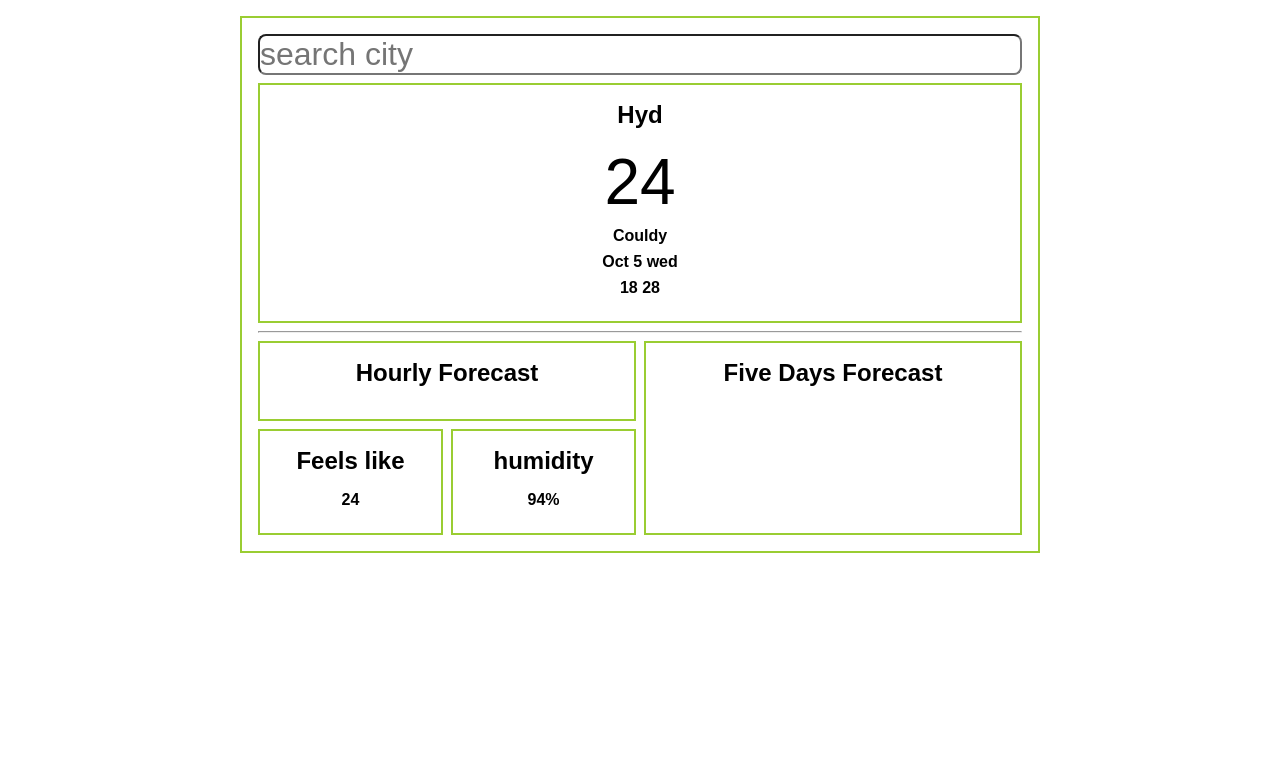
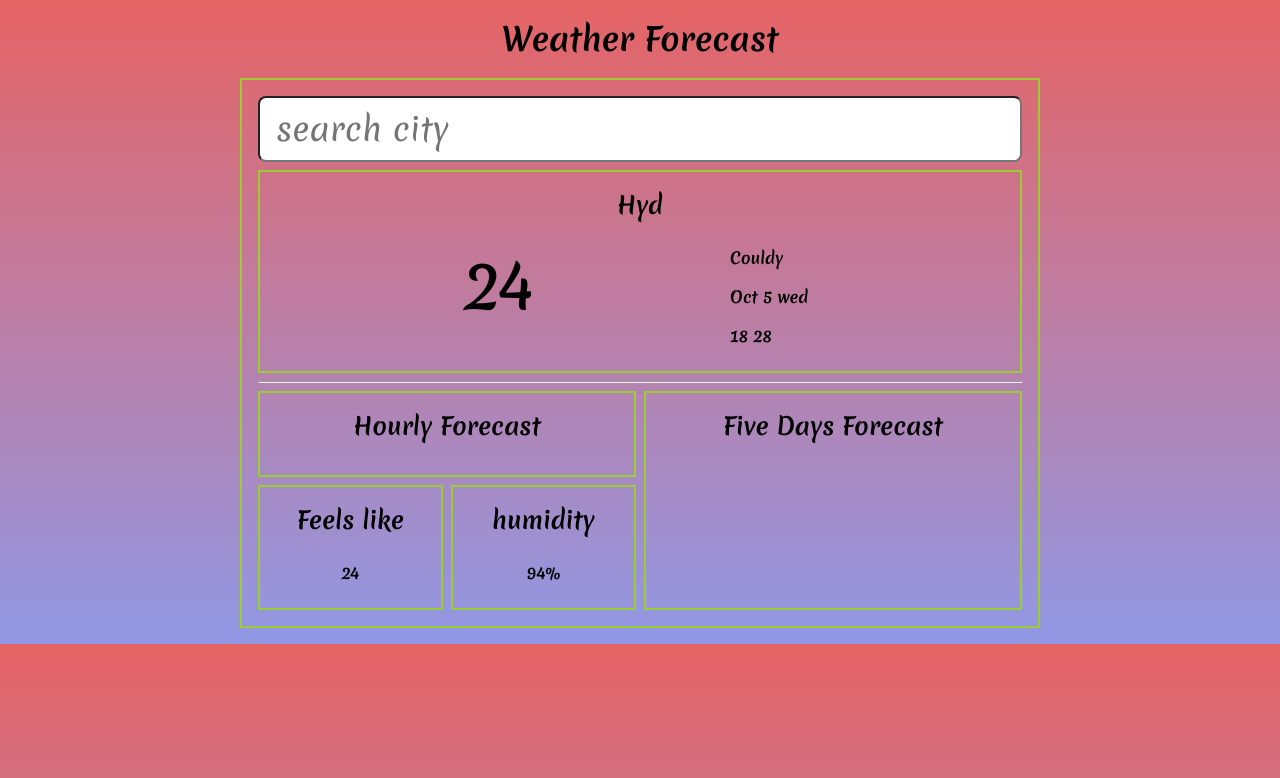
Before and after one commit to anirudhadak2/weather-app, a plain HTML site: page index.html in a window 1280 px wide. Drawn offline with Linux system fonts and the light colour scheme; no server answers.

Commit message:
added basic styling

```diff
--- a/index.html
+++ b/index.html
@@ -8,6 +8,8 @@
     <link rel="stylesheet" href="./src/style.css" />
   </head>
   <body>
+    <header><h1>Weather Forecast</h1></header>
+
     <main class="container">
       <input
         type="search"
--- a/src/hourlyweather.js
+++ b/src/hourlyweather.js
@@ -37,7 +37,7 @@ const loadHourlyForcast = (hourlyForecastData) => {
     innerHTMLString += ` <article>
     <h3 class="time">${timeFormatter.format(new Date(dt_txt))}</h3>
     <img class="icon" src="${getIcon(icon)}">
-    <p class="temp">${formatTemperature(temp)} C</p>
+    <p class="temp">${formatTemperature(temp)}</p>
   </article>`;
   }
   hourlyContainer.innerHTML = innerHTMLString;
--- a/src/search.js
+++ b/src/search.js
@@ -8,7 +8,6 @@ import {
 } from "./app-data.js";
 import { loadCurrentWeatherData } from "./index.js";
 import { loadHourlyData } from "./hourlyweather.js";
-import { load5DayForecast } from "./fiveday.js";
 
 let selectedCity, selectedCityText;
 
--- a/src/style.css
+++ b/src/style.css
@@ -1,3 +1,6 @@
+@import url("https://fonts.googleapis.com/css2?family=Kalam&display=swap");
+@import url("https://fonts.googleapis.com/css2?family=Merienda:wght@400;700&display=swap");
+
 *,
 *::after,
 *::before {
@@ -5,15 +8,10 @@
   margin: 0;
   padding: 0;
 }
-
-body {
-  font-family: Arial, Helvetica, sans-serif;
-  margin: var(--spacing-medium) auto;
-  max-width: 800px;
-}
 :root {
   --spacing-regular: 8px;
   --spacing-medium: 16px;
+  --spacing-small: 4px;
 
   --font-small: 0.5rem;
   --font-medium: 1rem;
@@ -21,6 +19,35 @@ body {
   --font-xl: 4rem;
 
   --font-semibold: 600;
+  --font-family-1: "Kalam", cursive;
+  --font-family-2: "Merienda", cursive;
+}
+body {
+  /* font-family: Arial, Helvetica, sans-serif; */
+  font-family: var(--font-family-2);
+  margin: var(--spacing-medium) auto;
+  max-width: 800px;
+  background: linear-gradient(#e66465, #9198e5);
+}
+
+/* style for scrollbar  */
+.hourly-container::-webkit-scrollbar,
+body::-webkit-scrollbar {
+  width: var(--spacing-medium);
+  height: var(--spacing-small);
+}
+.hourly-container::-webkit-scrollbar-track,
+body::-webkit-scrollbar-track {
+  box-shadow: inset 0 0 6px rgba(0, 0, 0, 0.3);
+}
+.hourly-container::-webkit-scrollbar-thumb,
+body::-webkit-scrollbar-thumb {
+  background-color: darkgrey;
+  outline: 1px solid slategrey;
+}
+
+header h1 {
+  text-align: center;
 }
 
 /* style the headings */
@@ -50,19 +77,39 @@ h1 {
   grid-area: search;
   border-radius: var(--spacing-regular);
   font-size: var(--font-large);
+  padding: var(--spacing-regular);
+  font-family: var(--font-family-2);
+}
+
+#search::placeholder {
+  padding-left: var(--spacing-regular);
 }
 
 /* stlying for curent forcast */
 #current-forecast {
   grid-area: current;
+  /* text-align: center; */
+  display: grid;
+  grid-template-areas:
+    "city city"
+    "temp desc"
+    "temp date"
+    "temp low-high";
+  justify-content: space-evenly;
+}
+
+#current-forecast .city-name {
+  grid-area: city;
   text-align: center;
 }
 
 #current-forecast .now-temp {
   font-size: var(--font-xl);
+  grid-area: temp;
 }
 #current-forecast .temp-desc {
   text-transform: capitalize;
+  grid-area: desc;
 }
 #current-forecast .temp-desc,
 #current-forecast .now-date,
@@ -78,6 +125,7 @@ h1 {
   text-align: center;
   -moz-overflow-x: auto;
   overflow-x: auto;
+  display: grid;
 }
 #hourly-forecast .hourly-container {
   display: grid;
@@ -120,6 +168,7 @@ h1 {
   grid-template: auto / repeat(4, 1fr);
   gap: var(--spacing-medium);
   margin-bottom: var(--spacing-regular);
+  align-items: center;
 }
 
 .five-day-container .day-wise-forecast .min-temp,
@@ -136,6 +185,8 @@ h1 {
 #feels-like {
   grid-area: feelslike;
   text-align: center;
+  display: grid;
+  align-content: center;
 }
 .feels-like-temp,
 .humidity-percent {
@@ -146,6 +197,8 @@ h1 {
 #humidity {
   grid-area: humidity;
   text-align: center;
+  display: grid;
+  align-content: center;
 }
 
 @media (width>=650px) {
```
